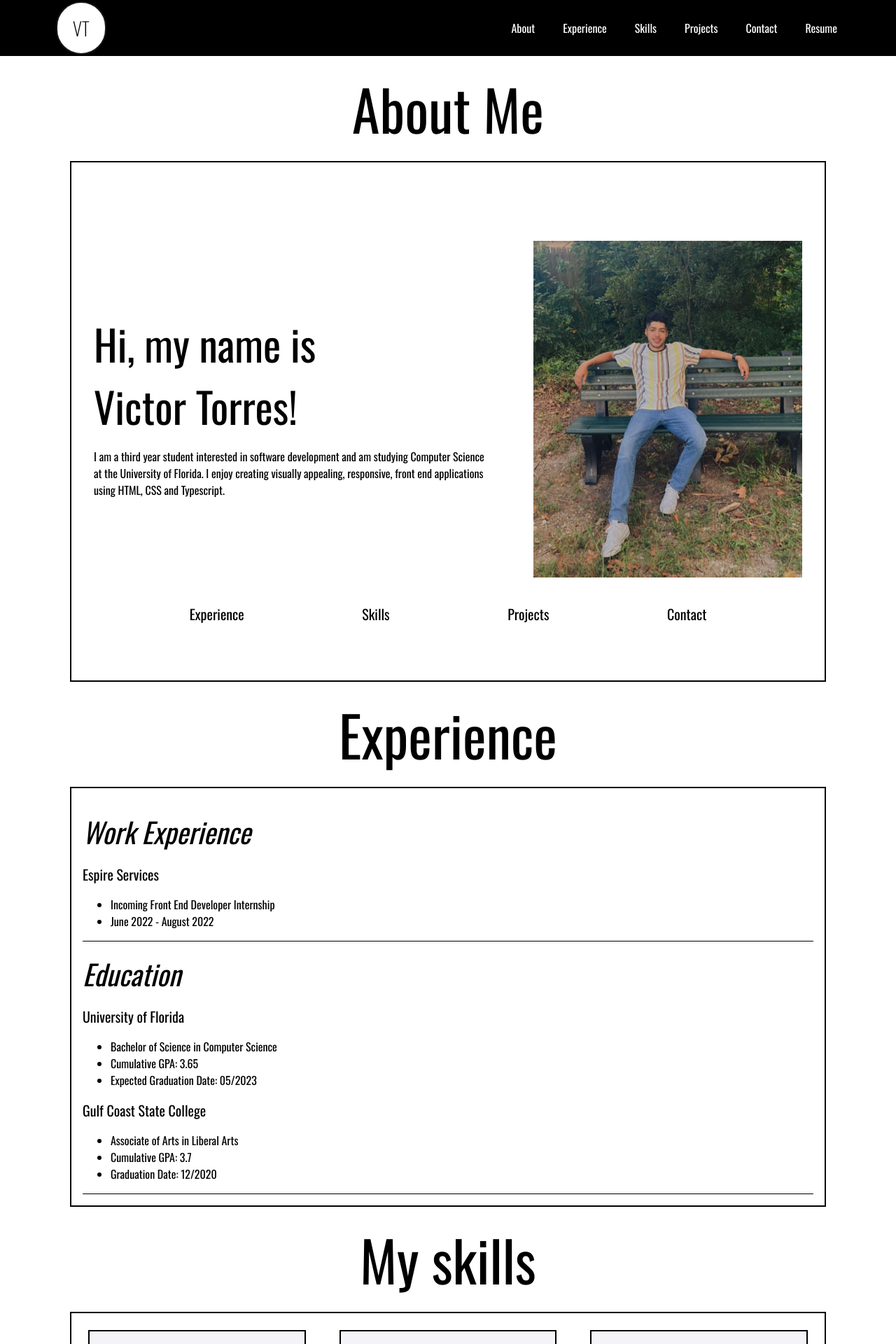
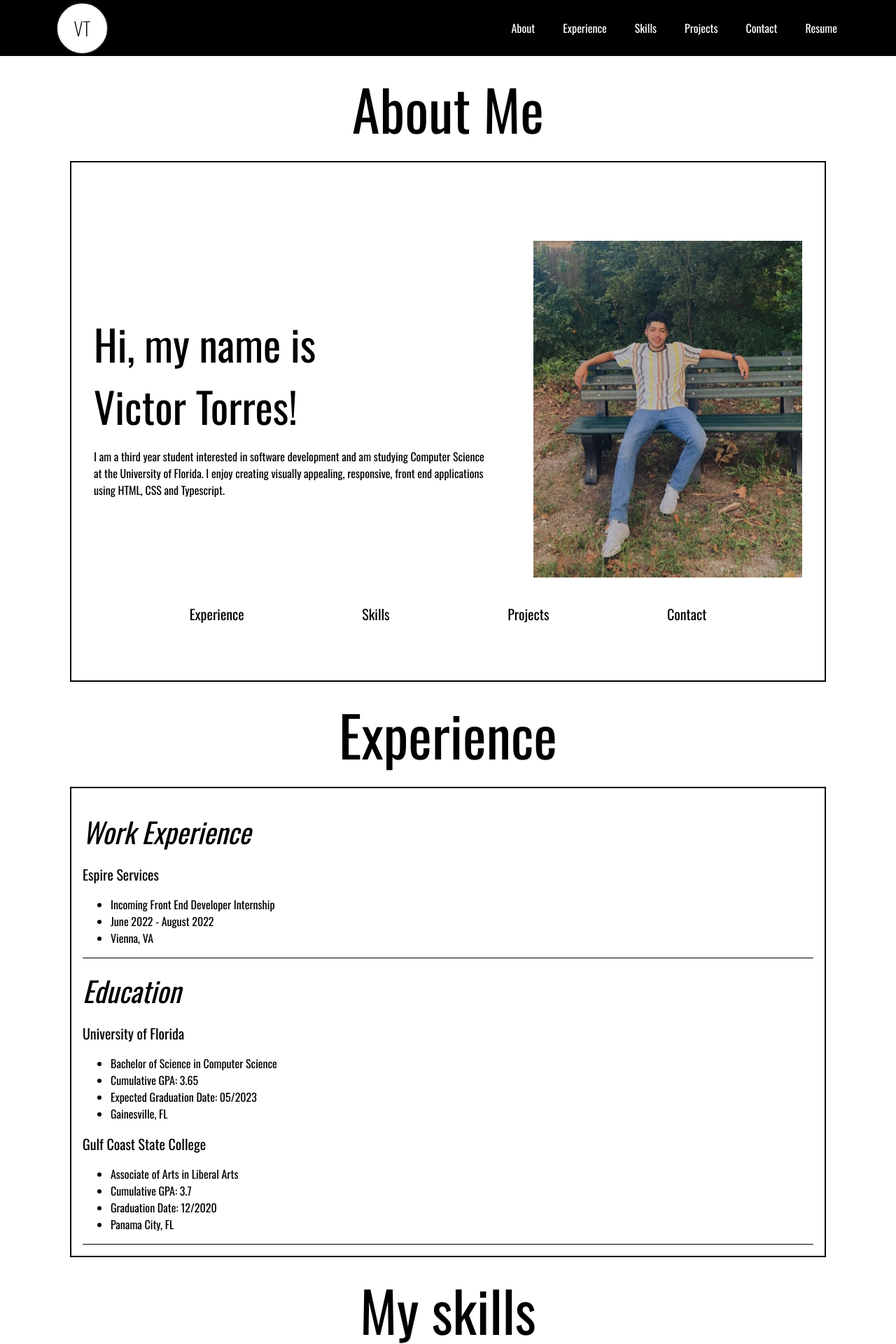
Before and after one commit to vtantonio20/myportfolio, a React (Create React App) app: page / in a window 1280 px wide. Shown: the top 1920 px of the page at 70% size. Built offline with nearby package versions, Linux system fonts and the light colour scheme.

Commit message:
minor bug fixes

```diff
--- a/src/components/Experience/Experience.css
+++ b/src/components/Experience/Experience.css
@@ -1,3 +1,4 @@
+
 #Experience h1{
     text-align:center;
     padding-top:1rem;
@@ -7,7 +8,6 @@
     padding-top:1rem;
     padding-bottom:1rem;
     font-style: italic;
-
 }
 #Experience .experience-container{
     display:flex;
@@ -20,3 +20,6 @@
 #Experience .content-container{
     border-bottom: 1px solid;
 }
+
+.left-padding{
+}
--- a/src/components/Experience/Experience.tsx
+++ b/src/components/Experience/Experience.tsx
@@ -12,8 +12,9 @@ export default function Experience() {
                         <label htmlFor="ES"><h5>Espire Services</h5></label>
                         <ul id="ES">
                             <li>Incoming Front End Developer Internship</li>
+                            <li>June 2022 - August 2022</li>
+                            <li>Vienna, VA</li>
 
-                            <li>June 2022 - August 2022</li>
                         </ul>
                     </div>
                 </div>
@@ -25,13 +26,15 @@ export default function Experience() {
                             <li>Bachelor of Science in Computer Science</li>
                             <li>Cumulative GPA: 3.65</li>
                             <li>Expected Graduation Date: 05/2023 </li>
+                            <li>Gainesville, FL </li>
                         </ul>
-
                         <label htmlFor="GCSC"><h5>Gulf Coast State College</h5></label>
                         <ul id="GCSC">
                             <li>Associate of Arts in Liberal Arts</li>
                             <li>Cumulative GPA: 3.7</li>
                             <li>Graduation Date: 12/2020 </li>
+                            <li>Panama City, FL </li>
+
                         </ul>
                     </div>
                 </div>
--- a/src/components/Navbar/Navbar.css
+++ b/src/components/Navbar/Navbar.css
@@ -23,6 +23,8 @@ nav .left-container{
 }
 nav .logo{
     aspect-ratio: 1/1;
+    width:75px;
+    height:75px;
     user-select: none;
     display: flex;
     justify-content: center;
@@ -34,7 +36,6 @@ nav .logo{
     background-color: var(--white);
     font-size: 1.667rem;
     font-weight: 100;
-    padding:1rem;
 }
 nav .logo:hover, nav .logo:active{
     transition-duration: 300ms;
```
